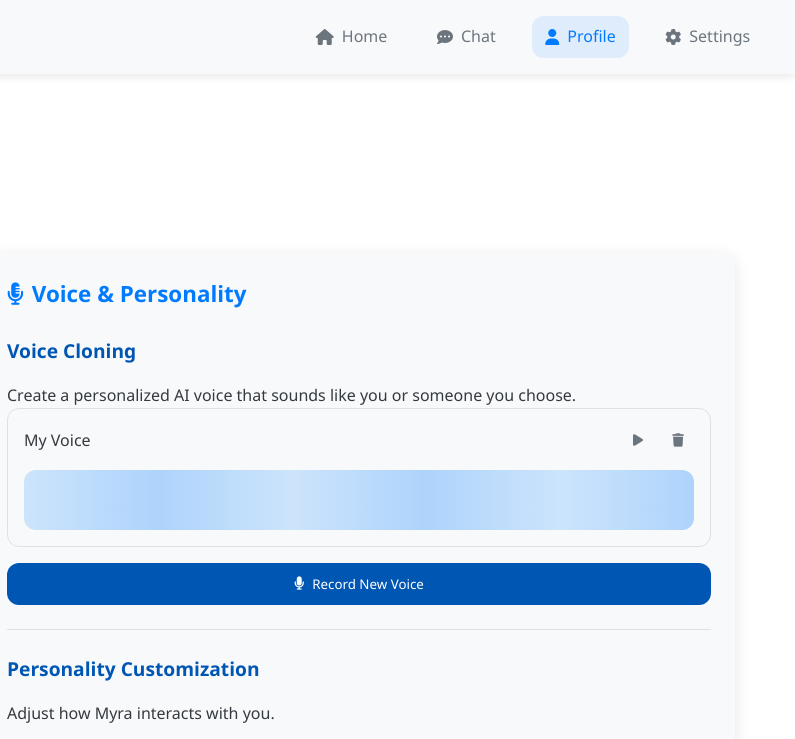
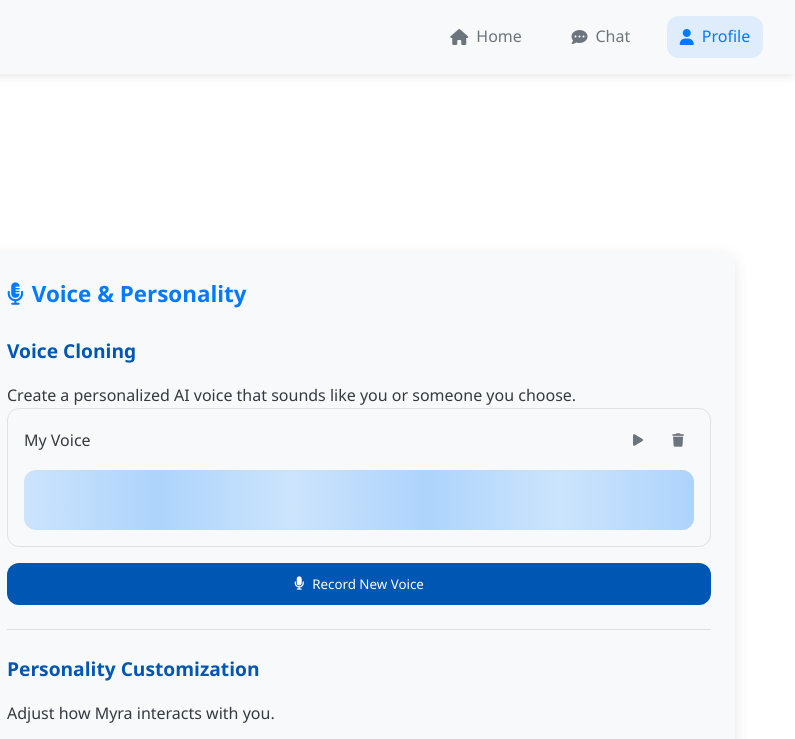
Before and after one commit to chiragvispute/AI_08_Codechamps_PS01, a plain HTML site: page profile.html in a window 1280 px wide. Shown: the top 739 px of the page, 485-1280 px from the left. Drawn offline with Linux system fonts and the light colour scheme.

Commit message:
profile updated

```diff
--- a/profile.html
+++ b/profile.html
@@ -28,9 +28,6 @@
           <a href="profile.html" class="active"
             ><i class="fas fa-user"></i> Profile</a
           >
-        </li>
-        <li>
-          <a href="settings.html"><i class="fas fa-cog"></i> Settings</a>
         </li>
       </ul>
     </nav>
```
